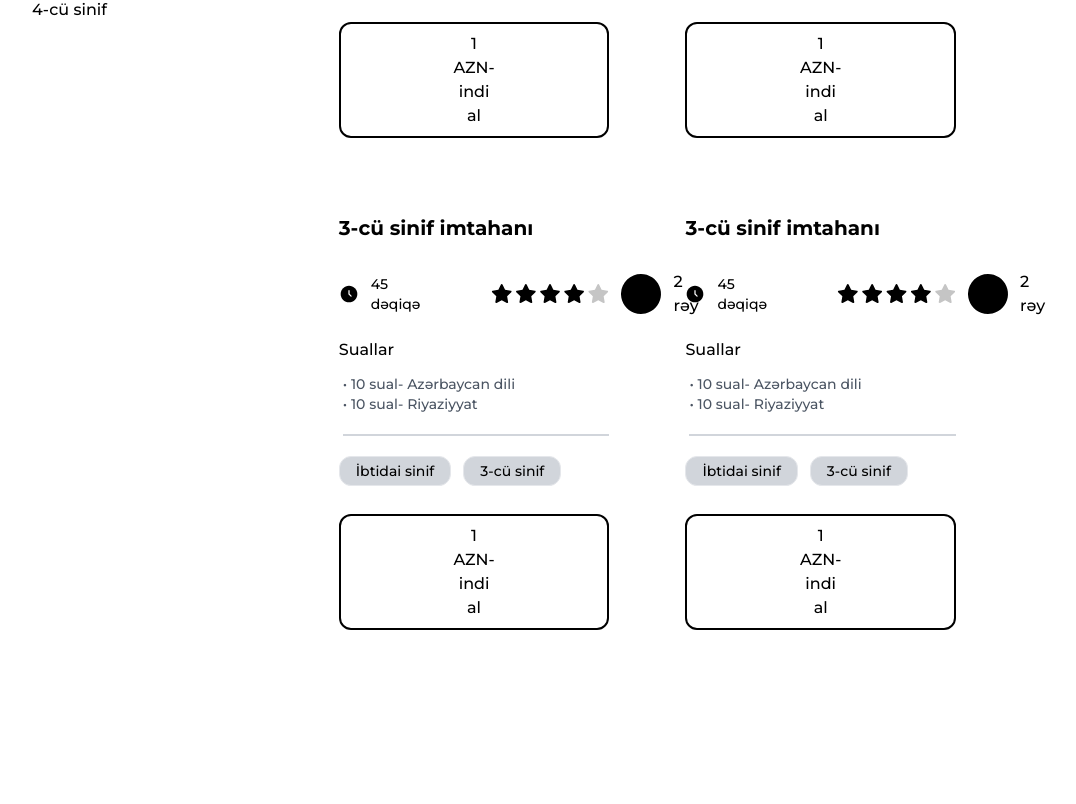
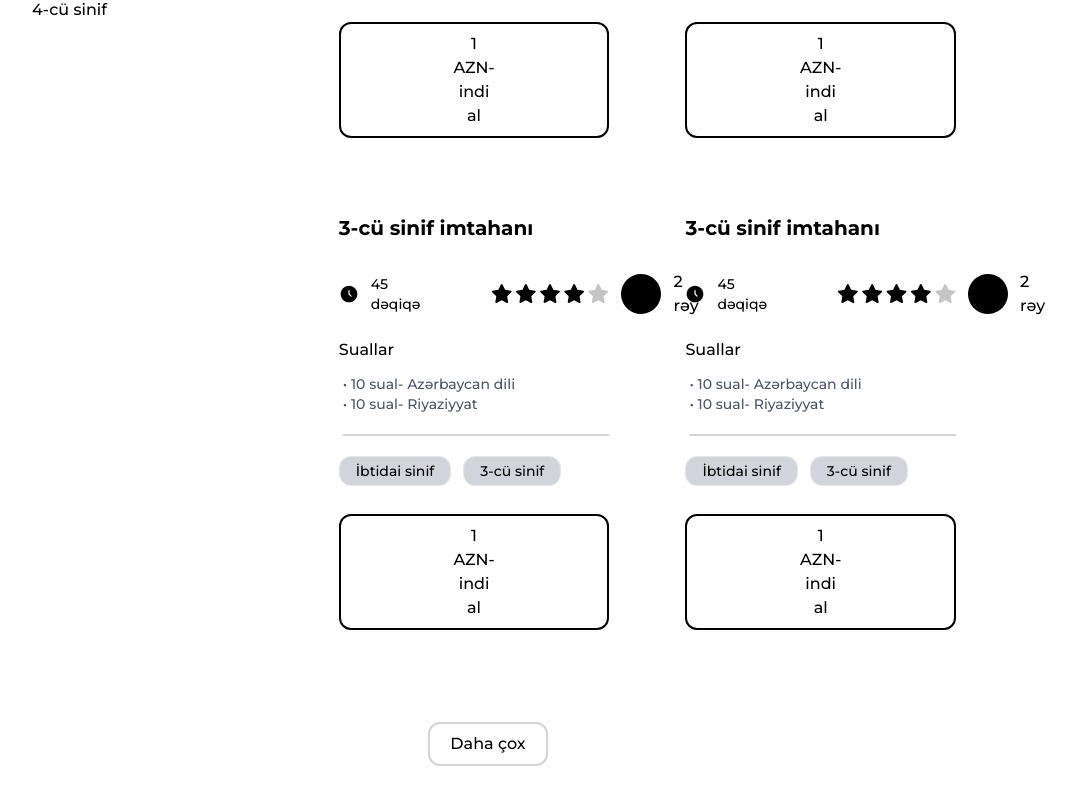
Before and after one commit to imrashidov/task-166, a React (Vite) app in the folder task-166/: page / in a window 1280 px wide. Shown: the part 2190-2994 px from the top of the page, without its empty margins (152-1228 px from the left). Before the commit the page ends 2960 px from the top, so only its background shows below. Built offline with nearby package versions, Linux system fonts and the light colour scheme.

Commit message:
Add: "More" button

```diff
--- a/task-166/src/components/Exams.jsx
+++ b/task-166/src/components/Exams.jsx
@@ -15,6 +15,9 @@ export default function Exams() {
           ))}
         </div>
       </div>
+      <button className="mt-16 py-2 px-5 border-gray-300 border-2 rounded-xl hover:bg-gray-300">
+        Daha çox
+      </button>
     </div>
   );
 }
```
